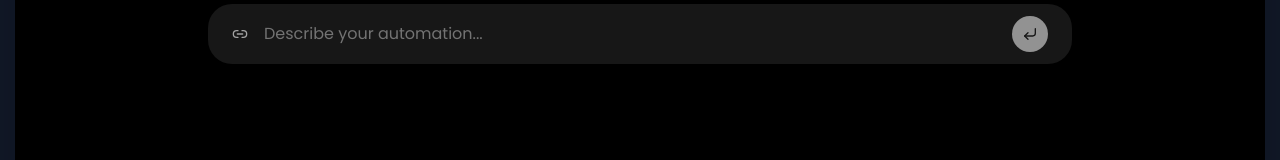
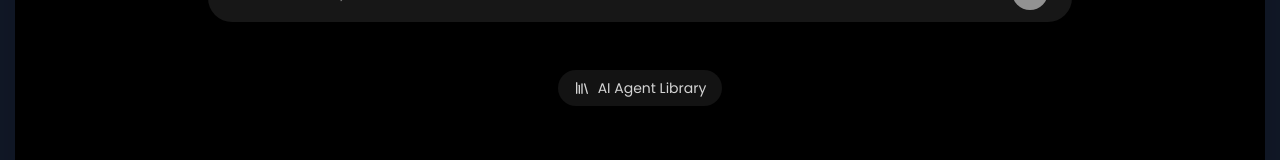
Before and after one commit to ILYESS24/flo, a React (Vite) app: page / in a window 1280 px wide. Shown: the part 443-603 px from the top of the page. Built offline with nearby package versions, Linux system fonts and the light colour scheme; no server answers.

Commit message:
feat: ajout bouton vers la bibliothèque d'agents IA

```diff
--- a/src/components/LandingPage.tsx
+++ b/src/components/LandingPage.tsx
@@ -2,7 +2,7 @@ import React, { useRef, useState, useCallback, memo, lazy, Suspense } from 'reac
 import { Button } from '@/components/ui/button';
 import { Typewriter } from '@/components/ui/typewriter';
 import { ModelSelector } from '@/components/ui/model-selector';
-import { Link2, CornerDownLeft, Loader2 } from 'lucide-react';
+import { Link2, CornerDownLeft, Loader2, Library } from 'lucide-react';
 import floAIAPI from '@/lib/api';
 import { useDesignerStore } from '@/store/designerStore';
 
@@ -174,6 +174,17 @@ const LandingPage: React.FC<LandingPageProps> = memo(({ onStartDesigning }) => {
                 </div>
               </form>
 
+              {/* AI Agent Library Button */}
+              <a
+                href="https://2c4e1142.n8n-react-app.pages.dev"
+                target="_blank"
+                rel="noopener noreferrer"
+                className="flex items-center gap-2 px-4 py-2 rounded-full bg-neutral-800/50 hover:bg-neutral-700/50 text-neutral-300 hover:text-white text-sm transition-all duration-200 backdrop-blur-sm"
+              >
+                <Library className="w-4 h-4" />
+                <span>AI Agent Library</span>
+              </a>
+
               {files.length > 0 && (
                 <div className="w-full max-w-3xl text-xs text-neutral-300/80 mt-2 rounded-lg px-3 py-2 bg-black/50">
                   {files.length === 1
```
